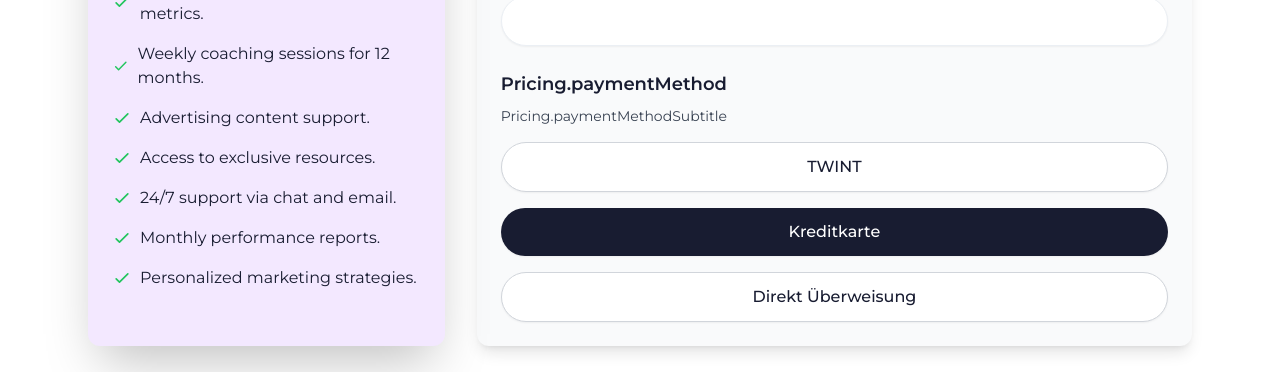
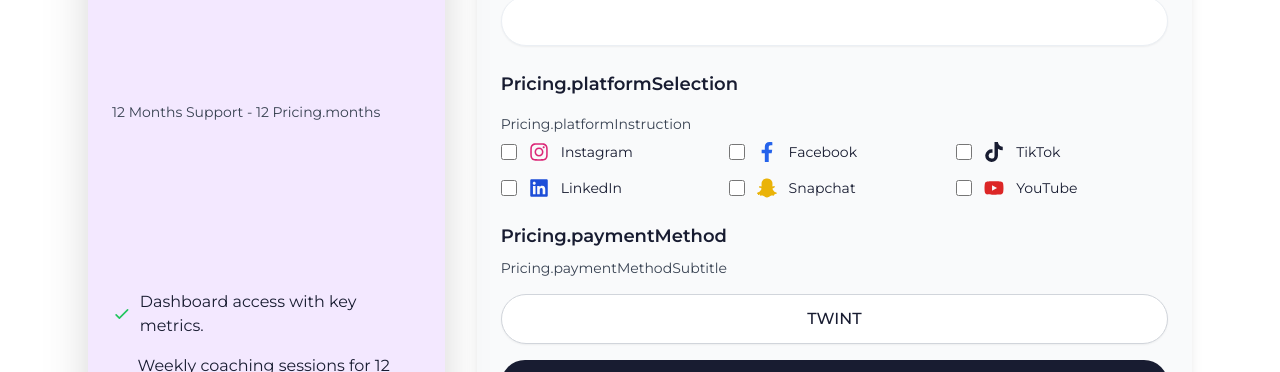
Before and after one commit to dawidglap/demo-webomo, a Next.js app: page /en/manager in a window 1280 px wide. Shown: the part 410-782 px from the top of the page. Built offline with nearby package versions, Linux system fonts and the light colour scheme; no server answers.

Commit message:
social selection added on manager onboarding

```diff
--- a/package.json
+++ b/package.json
@@ -44,7 +44,7 @@
     "react": "^18",
     "react-dom": "^18",
     "react-hot-toast": "^2.4.1",
-    "react-icons": "^5.3.0",
+    "react-icons": "^5.4.0",
     "react-instantsearch-dom": "^6.40.4",
     "react-intersection-observer": "^9.13.1",
     "react-tabler-icons": "^1.0.5",
--- a/src/app/[locale]/(site)/manager/page.tsx
+++ b/src/app/[locale]/(site)/manager/page.tsx
@@ -2,12 +2,21 @@
 
 import React from "react";
 import { useTranslations } from "next-intl";
+import {
+  FaInstagram,
+  FaFacebookF,
+  FaTiktok,
+  FaLinkedin,
+  FaSnapchatGhost,
+  FaYoutube,
+} from "react-icons/fa";
 
 const ManagerPackage = () => {
   const t = useTranslations("Pricing");
 
   return (
     <div className="mx-auto mt-20 flex w-full max-w-6xl flex-col gap-8 p-6 lg:flex-row">
+      {/* Package Details */}
       <div className="w-full lg:w-1/3">
         <div className="relative flex h-full flex-col justify-between rounded-xl bg-purple-100 p-6 shadow-2xl dark:bg-slate-900">
           <h3 className="mb-4 text-2xl font-semibold text-black dark:text-white">
@@ -71,79 +80,11 @@ const ManagerPackage = () => {
               </svg>
               Advertising content support.
             </li>
-            <li className="flex items-center text-base text-black dark:text-gray-300">
-              <svg
-                className="mr-2 h-5 w-5 text-green-500"
-                xmlns="http://www.w3.org/2000/svg"
-                fill="none"
-                viewBox="0 0 24 24"
-                stroke="currentColor"
-              >
-                <path
-                  strokeLinecap="round"
-                  strokeLinejoin="round"
-                  strokeWidth={2}
-                  d="M5 13l4 4L19 7"
-                />
-              </svg>
-              Access to exclusive resources.
-            </li>
-            <li className="flex items-center text-base text-black dark:text-gray-300">
-              <svg
-                className="mr-2 h-5 w-5 text-green-500"
-                xmlns="http://www.w3.org/2000/svg"
-                fill="none"
-                viewBox="0 0 24 24"
-                stroke="currentColor"
-              >
-                <path
-                  strokeLinecap="round"
-                  strokeLinejoin="round"
-                  strokeWidth={2}
-                  d="M5 13l4 4L19 7"
-                />
-              </svg>
-              24/7 support via chat and email.
-            </li>
-            <li className="flex items-center text-base text-black dark:text-gray-300">
-              <svg
-                className="mr-2 h-5 w-5 text-green-500"
-                xmlns="http://www.w3.org/2000/svg"
-                fill="none"
-                viewBox="0 0 24 24"
-                stroke="currentColor"
-              >
-                <path
-                  strokeLinecap="round"
-                  strokeLinejoin="round"
-                  strokeWidth={2}
-                  d="M5 13l4 4L19 7"
-                />
-              </svg>
-              Monthly performance reports.
-            </li>
-            <li className="flex items-center text-base text-black dark:text-gray-300">
-              <svg
-                className="mr-2 h-5 w-5 text-green-500"
-                xmlns="http://www.w3.org/2000/svg"
-                fill="none"
-                viewBox="0 0 24 24"
-                stroke="currentColor"
-              >
-                <path
-                  strokeLinecap="round"
-                  strokeLinejoin="round"
-                  strokeWidth={2}
-                  d="M5 13l4 4L19 7"
-                />
-              </svg>
-              Personalized marketing strategies.
-            </li>
           </ul>
         </div>
       </div>
 
-      {/* Right Side - Contact Form */}
+      {/* Contact Form */}
       <div className="w-full rounded-xl bg-gray-50 p-6 shadow-lg dark:bg-gray-800 lg:w-2/3">
         <form className="space-y-6">
           <h3 className="mb-6 text-2xl font-semibold text-black dark:text-white">
@@ -211,8 +152,89 @@ const ManagerPackage = () => {
             />
           </div>
 
-          {/* Submit Button */}
-          <div className="">
+          {/* Social Media Checklist */}
+          <div>
+            <h3 className="mb-4 text-lg font-semibold text-black dark:text-white">
+              {t("platformSelection")}
+            </h3>
+            <p className="mb-2 text-sm text-gray-700 dark:text-gray-300">
+              {t("platformInstruction")}
+            </p>
+
+            <div className="grid grid-cols-2 gap-4 sm:grid-cols-3">
+              {/* Instagram */}
+              <label className="flex items-center space-x-3">
+                <input
+                  type="checkbox"
+                  className="h-4 w-4 rounded border-gray-300 text-purple-600 focus:ring-purple-500 dark:border-gray-600 dark:bg-gray-700"
+                />
+                <FaInstagram className="text-pink-600" size={20} />
+                <span className="text-sm text-black dark:text-white">
+                  Instagram
+                </span>
+              </label>
+
+              {/* Facebook */}
+              <label className="flex items-center space-x-3">
+                <input
+                  type="checkbox"
+                  className="h-4 w-4 rounded border-gray-300 text-blue-600 focus:ring-blue-500 dark:border-gray-600 dark:bg-gray-700"
+                />
+                <FaFacebookF className="text-blue-600" size={20} />
+                <span className="text-sm text-black dark:text-white">
+                  Facebook
+                </span>
+              </label>
+
+              {/* TikTok */}
+              <label className="flex items-center space-x-3">
+                <input
+                  type="checkbox"
+                  className="h-4 w-4 rounded border-gray-300 text-black focus:ring-black dark:border-gray-600 dark:bg-gray-700"
+                />
+                <FaTiktok className="text-black" size={20} />
+                <span className="text-sm text-black dark:text-white">
+                  TikTok
+                </span>
+              </label>
+
+              {/* LinkedIn */}
+              <label className="flex items-center space-x-3">
+                <input
+                  type="checkbox"
+                  className="h-4 w-4 rounded border-gray-300 text-blue-700 focus:ring-blue-700 dark:border-gray-600 dark:bg-gray-700"
+                />
+                <FaLinkedin className="text-blue-700" size={20} />
+                <span className="text-sm text-black dark:text-white">
+                  LinkedIn
+                </span>
+              </label>
+
+              {/* Snapchat */}
+              <label className="flex items-center space-x-3">
+                <input
+                  type="checkbox"
+                  className="h-4 w-4 rounded border-gray-300 text-yellow-500 focus:ring-yellow-500 dark:border-gray-600 dark:bg-gray-700"
+                />
+                <FaSnapchatGhost className="text-yellow-500" size={20} />
+                <span className="text-sm text-black dark:text-white">
+                  Snapchat
+                </span>
+              </label>
+
+              {/* YouTube */}
+              <label className="flex items-center space-x-3">
+                <input
+                  type="checkbox"
+                  className="h-4 w-4 rounded border-gray-300 text-red-600 focus:ring-red-600 dark:border-gray-600 dark:bg-gray-700"
+                />
+                <FaYoutube className="text-red-600" size={20} />
+                <span className="text-sm text-black dark:text-white">
+                  YouTube
+                </span>
+              </label>
+            </div>
+          </div>
           <div>
             <h3 className="mb-2 text-lg font-semibold text-black dark:text-white">
               {t("paymentMethod")}
@@ -241,7 +263,6 @@ const ManagerPackage = () => {
               </button>
             </div>
           </div>
-          </div>
         </form>
       </div>
     </div>
```
Also changed, not shown: 2 other files (tests, documents, lock files or other folders). Lines whose indentation alone changed are shown as unchanged.
